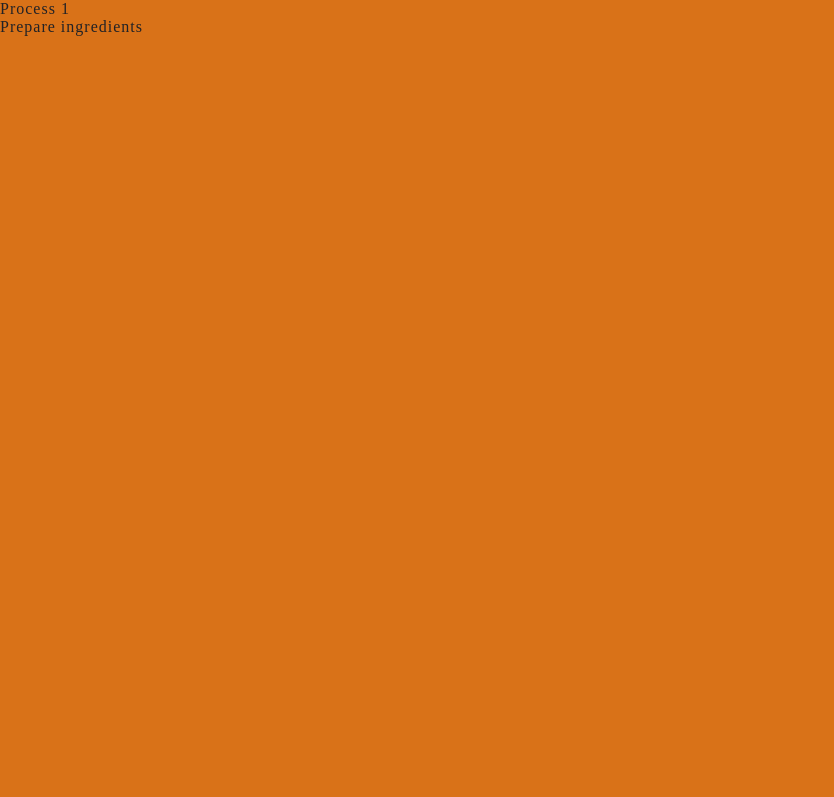
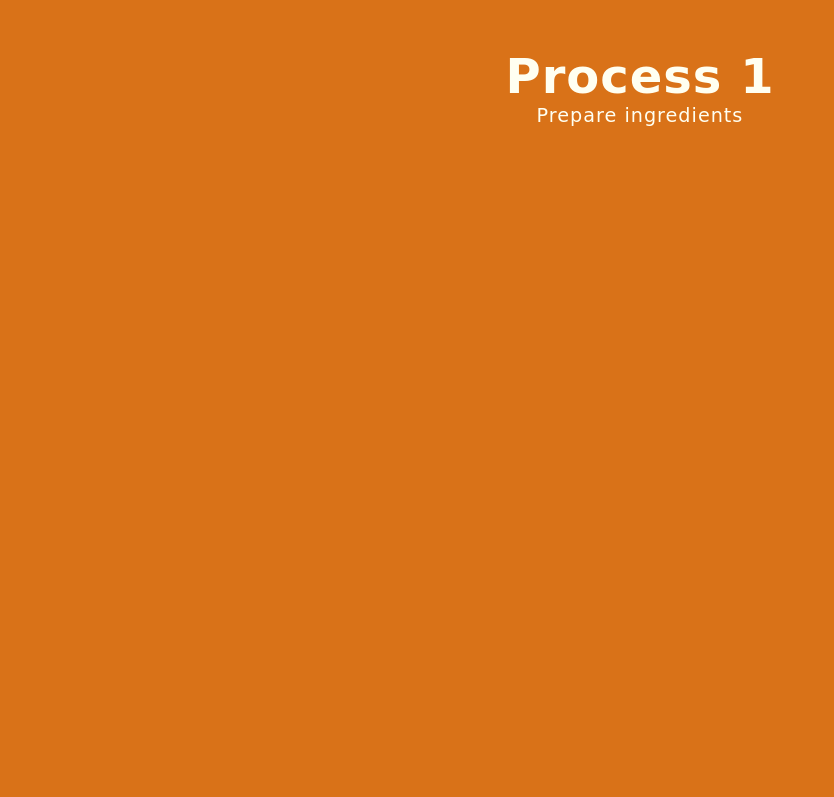
Before and after one commit to Sota-hub/ramen, a plain HTML site: page index.html in a window 1280 px wide. Shown: the top 797 px of the page, without its empty margins (0-834 px from the left). Drawn offline with Linux system fonts and the light colour scheme; a web font is replaced by a local one.

Commit message:
add common styles

```diff
--- a/css/styles.scss
+++ b/css/styles.scss
@@ -1,4 +1,5 @@
 /* ============  Color variables =========== */
+$white: #fffff1;
 $black: #212226;
 $green: #72a603;
 $yellow: #f29f05;
@@ -11,10 +12,24 @@ $font1: "Baloo Bhaijaan 2", cursive;
 * {
   letter-spacing: 1px;
   color: $black;
+  font-family: $font1;
 }
 
 .process {
   height: 100vh;
+  text-align: center;
+
+  h1 {
+    color: $white;
+    font-size: 3em;
+    font-weight: bolder;
+    padding-top: 1em;
+  }
+
+  p {
+    font-size: 1.2em;
+    color: $white;
+  }
 }
 
 /* ============ Background colors =========== */
```
Also changed, not shown: css/styles.css, 1 other file.
